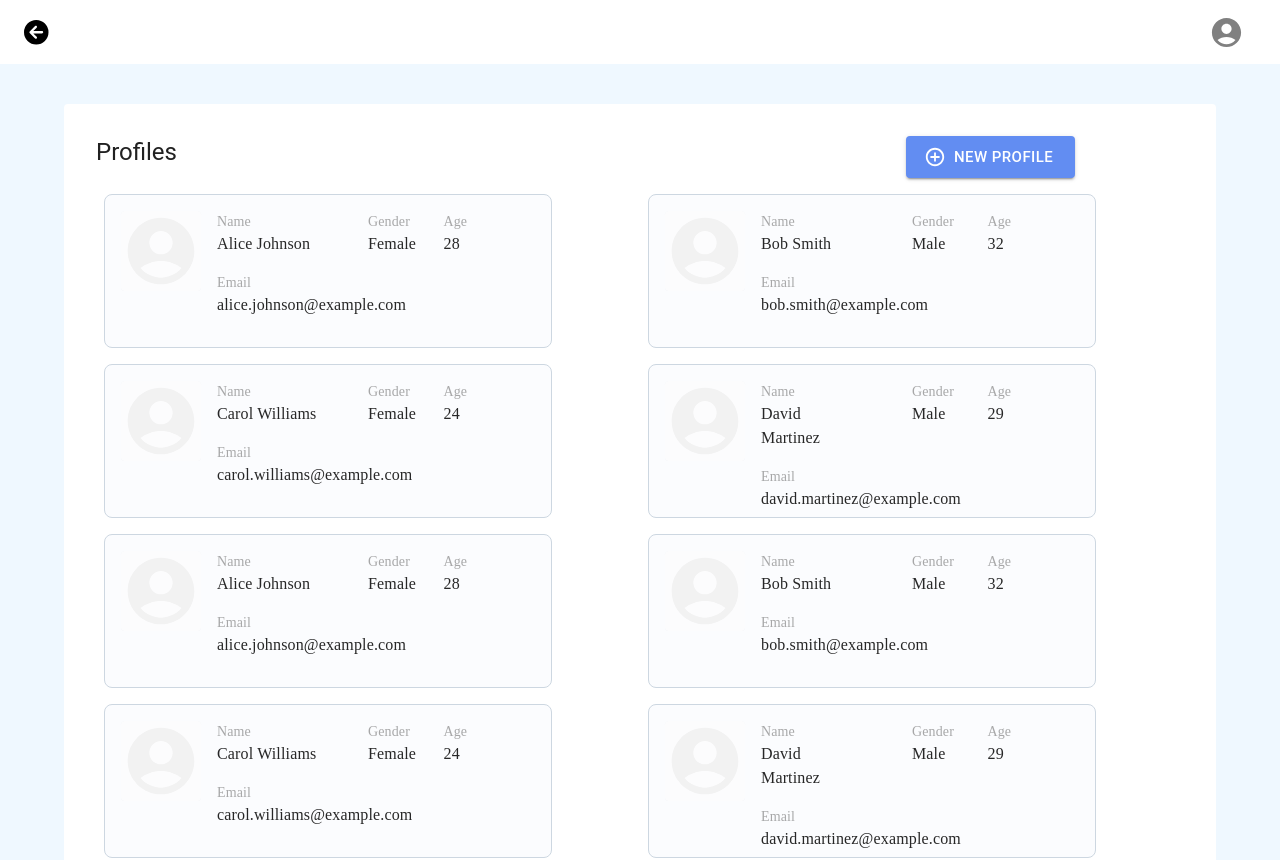
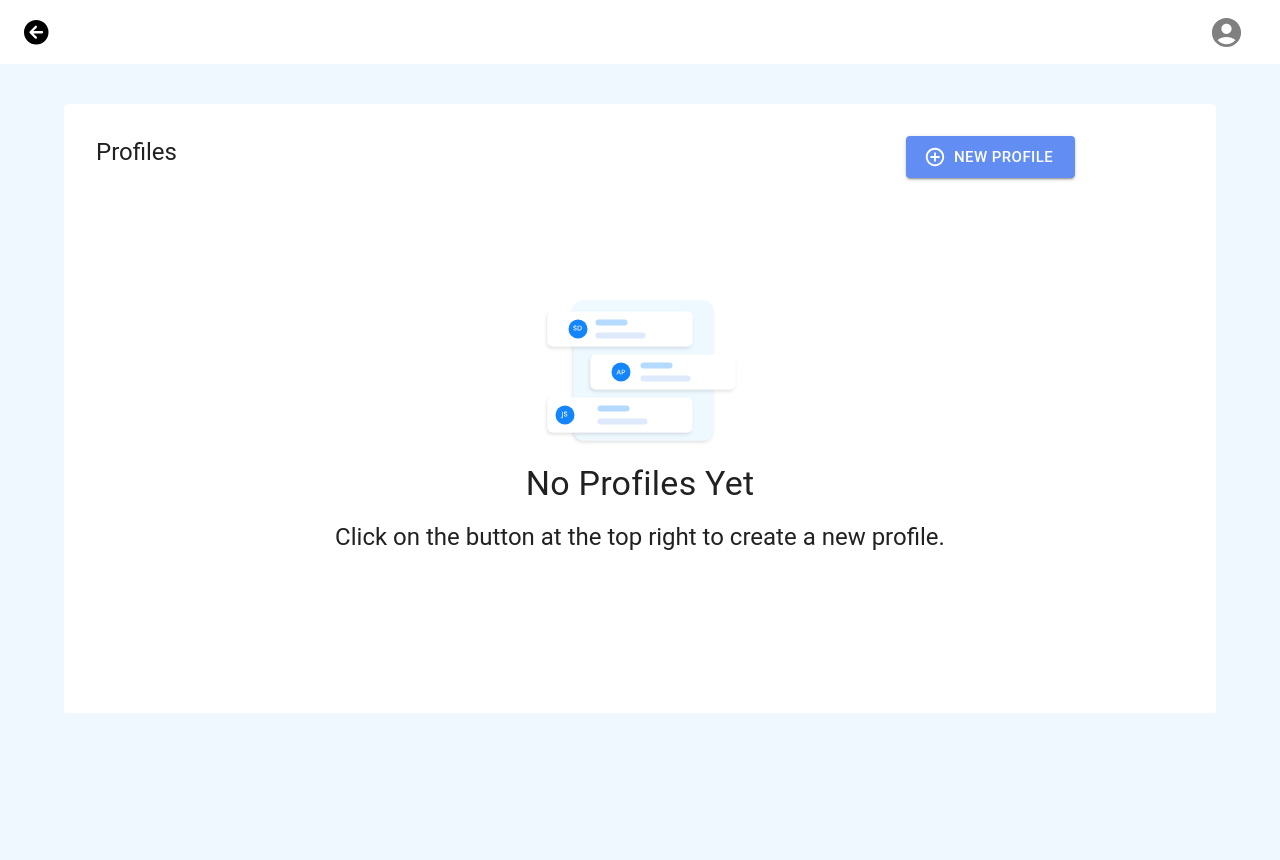
Before and after one commit to JK1997/assignment-cms-beta-werkz, a React (Create React App) app: page /staffList in a window 1280 px wide. Shown: the top 860 px of the page. Built offline with nearby package versions, Linux system fonts and the light colour scheme.

Commit message:
Conditional render empty or non-empty staff list

```diff
--- a/src/sampleData/Staffs.json
+++ b/src/sampleData/Staffs.json
@@ -1,172 +1,5 @@
 {
   "staffs": [
-    {
-      "name": "Alice Johnson",
-      "gender": "Female",
-      "age": 28,
-      "email": "alice.johnson@example.com"
-    },
-    {
-      "name": "Bob Smith",
-      "gender": "Male",
-      "age": 32,
-      "email": "bob.smith@example.com"
-    },
-    {
-      "name": "Carol Williams",
-      "gender": "Female",
-      "age": 24,
-      "email": "carol.williams@example.com"
-    },
-    {
-      "name": "David Martinez",
-      "gender": "Male",
-      "age": 29,
-      "email": "david.martinez@example.com"
-    },
-    {
-      "name": "Alice Johnson",
-      "gender": "Female",
-      "age": 28,
-      "email": "alice.johnson@example.com"
-    },
-    {
-      "name": "Bob Smith",
-      "gender": "Male",
-      "age": 32,
-      "email": "bob.smith@example.com"
-    },
-    {
-      "name": "Carol Williams",
-      "gender": "Female",
-      "age": 24,
-      "email": "carol.williams@example.com"
-    },
-    {
-      "name": "David Martinez",
-      "gender": "Male",
-      "age": 29,
-      "email": "david.martinez@example.com"
-    },
-    {
-      "name": "Alice Johnson",
-      "gender": "Female",
-      "age": 28,
-      "email": "alice.johnson@example.com"
-    },
-    {
-      "name": "Bob Smith",
-      "gender": "Male",
-      "age": 32,
-      "email": "bob.smith@example.com"
-    },
-    {
-      "name": "Carol Williams",
-      "gender": "Female",
-      "age": 24,
-      "email": "carol.williams@example.com"
-    },
-    {
-      "name": "David Martinez",
-      "gender": "Male",
-      "age": 29,
-      "email": "david.martinez@example.com"
-    },
-    {
-      "name": "Alice Johnson",
-      "gender": "Female",
-      "age": 28,
-      "email": "alice.johnson@example.com"
-    },
-    {
-      "name": "Bob Smith",
-      "gender": "Male",
-      "age": 32,
-      "email": "bob.smith@example.com"
-    },
-    {
-      "name": "Carol Williams",
-      "gender": "Female",
-      "age": 24,
-      "email": "carol.williams@example.com"
-    },
-    {
-      "name": "David Martinez",
-      "gender": "Male",
-      "age": 29,
-      "email": "david.martinez@example.com"
-    },
-    {
-      "name": "Alice Johnson",
-      "gender": "Female",
-      "age": 28,
-      "email": "alice.johnson@example.com"
-    },
-    {
-      "name": "Bob Smith",
-      "gender": "Male",
-      "age": 32,
-      "email": "bob.smith@example.com"
-    },
-    {
-      "name": "Carol Williams",
-      "gender": "Female",
-      "age": 24,
-      "email": "carol.williams@example.com"
-    },
-    {
-      "name": "David Martinez",
-      "gender": "Male",
-      "age": 29,
-      "email": "david.martinez@example.com"
-    },
-    {
-      "name": "Alice Johnson",
-      "gender": "Female",
-      "age": 28,
-      "email": "alice.johnson@example.com"
-    },
-    {
-      "name": "Bob Smith",
-      "gender": "Male",
-      "age": 32,
-      "email": "bob.smith@example.com"
-    },
-    {
-      "name": "Carol Williams",
-      "gender": "Female",
-      "age": 24,
-      "email": "carol.williams@example.com"
-    },
-    {
-      "name": "David Martinez",
-      "gender": "Male",
-      "age": 29,
-      "email": "david.martinez@example.com"
-    },
-    {
-      "name": "Alice Johnson",
-      "gender": "Female",
-      "age": 28,
-      "email": "alice.johnson@example.com"
-    },
-    {
-      "name": "Bob Smith",
-      "gender": "Male",
-      "age": 32,
-      "email": "bob.smith@example.com"
-    },
-    {
-      "name": "Carol Williams",
-      "gender": "Female",
-      "age": 24,
-      "email": "carol.williams@example.com"
-    },
-    {
-      "name": "test",
-      "gender": "Male",
-      "age": 29,
-      "email": "david.martinez@example.com"
-    }
+
   ]
 }
--- /dev/null
+++ b/src/staffPages/EmptyStaffList.tsx
@@ -0,0 +1,18 @@
+import {Grid, Stack, Typography } from '@mui/material'
+import React from 'react'
+import EmptyStateImage from '../images/empty-state.svg'
+
+export default function EmptyStaffList(){
+    return(
+        <Stack spacing={2} justifyContent="center" alignItems="center" my={15}>
+            <img src={EmptyStateImage} />
+            <Typography variant="h4" gutterBottom>
+                No Profiles Yet
+            </Typography>
+            <Typography variant="h5" gutterBottom alignItems="center">
+                Click on the button at the top right
+                to create a new profile.
+            </Typography>
+        </Stack>
+    )
+}
--- /dev/null
+++ b/src/staffPages/NonEmptyStaffList.tsx
@@ -0,0 +1,26 @@
+import {Box, Chip, Stack } from '@mui/material'
+import React from 'react'
+import CardsDisplay from './CardsDisplay'
+import PaginationComponent from './PaginationComponent'
+
+interface NonEmptyStaffListProps {
+    currentStaffs: any[]
+    loading: boolean
+    cardsPerPage: number
+    paginate: (pageNumber: number) => void
+    staffs: any[]
+}
+
+const NonEmptyStaffList = ({currentStaffs, loading, cardsPerPage, paginate, staffs}: NonEmptyStaffListProps) => {
+    return(
+        <div>
+            <CardsDisplay staffs={currentStaffs} loading={loading} />
+            <Box display="flex" justifyContent="center" mt={3}>
+                <PaginationComponent cardsPerPage={cardsPerPage} totalCards={staffs.length} paginate={paginate} />
+                <Chip label={"Total "+ staffs.length} color="primary" sx={{ml:2}}/>
+            </Box>
+        </div>
+    )
+}
+
+export default NonEmptyStaffList
--- a/src/staffPages/StaffList.tsx
+++ b/src/staffPages/StaffList.tsx
@@ -5,6 +5,8 @@ import TopNav from './TopNav'
 import AddCircleOutlineIcon from '@mui/icons-material/AddCircleOutline'
 import StaffsData from '../sampleData/Staffs.json'
 import PaginationComponent from './PaginationComponent'
+import EmptyStaffList from './EmptyStaffList'
+import NonEmptyStaffList from './NonEmptyStaffList'
 
 export default function ButtonAppBar () {
   const [loading, setLoading] = useState(false)
@@ -56,11 +58,8 @@ export default function ButtonAppBar () {
                             </Grid>
                         </Grid>
                         {errorMessage && <Alert severity="error" sx={{mb:5}}>{errorMessage}</Alert>}
-                        <CardsDisplay staffs={currentStaffs} loading={loading} />
-                        <Box display="flex" justifyContent="center" mt={3}>
-                            <PaginationComponent cardsPerPage={cardsPerPage} totalCards={staffs.length} paginate={paginate} />
-                            <Chip label={"Total "+ staffs.length} color="primary" />
-                        </Box>
+                        { staffs.length == 0 ? <EmptyStaffList/> : <NonEmptyStaffList currentStaffs={currentStaffs}
+                          loading={loading} cardsPerPage={cardsPerPage} paginate={paginate} staffs={staffs}/>}
                     </Paper>
                 </Container>
             </Box>
```
Also changed, not shown: src/images/empty-state.svg (added).
